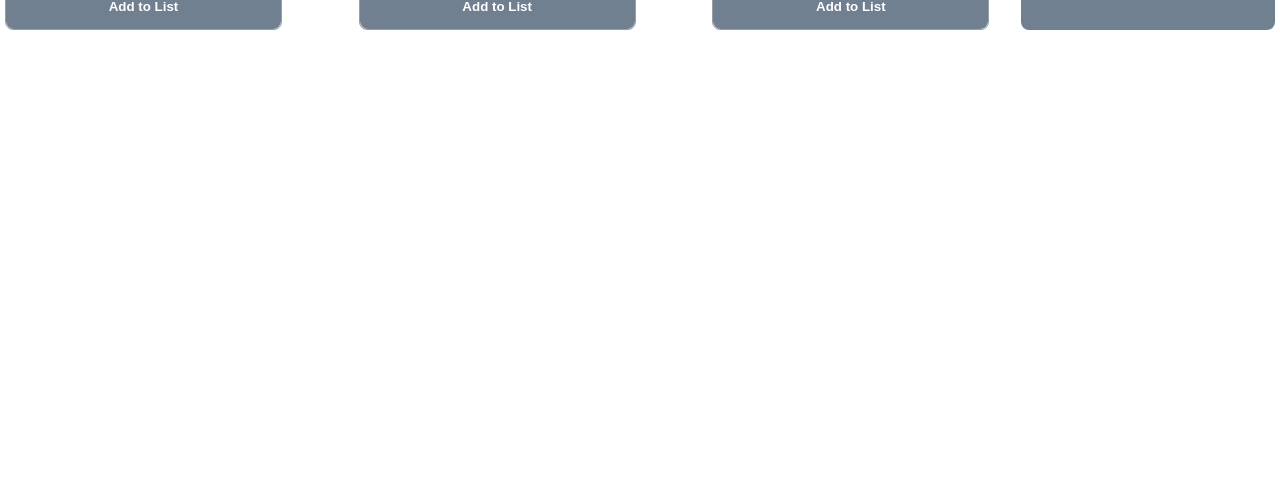
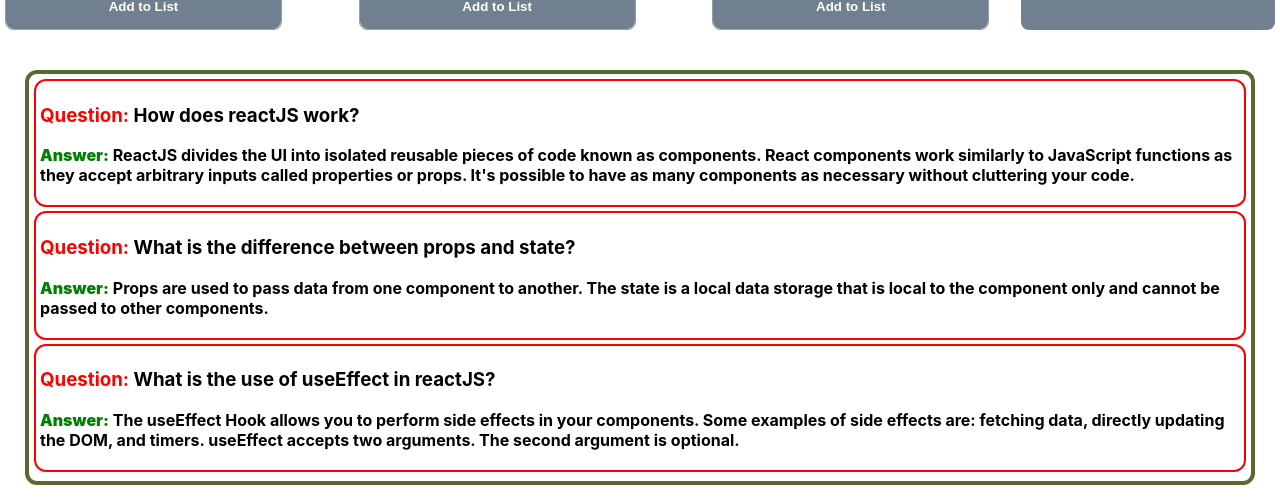
Before and after one commit to AH-Araf/Assignment8, a React (Create React App) app: page / in a window 1280 px wide. Shown: the part 1237-1739 px from the top of the page. Before the commit the page ends 1287 px from the top, so only its background shows below. Built offline with nearby package versions, Linux system fonts and the light colour scheme.

Commit message:
footer done

```diff
--- a/src/App.css
+++ b/src/App.css
@@ -36,3 +36,11 @@
     transform: rotate(360deg);
   }
 }
+
+.footer{
+  margin: 20px;
+  margin-top: 40px;
+  border: 4px solid darkolivegreen;
+  border-radius: 12px;
+  padding: 5px;
+}
--- a/src/App.js
+++ b/src/App.js
@@ -1,4 +1,5 @@
 import './App.css';
+import Footer from './components/Footer/Footer';
 import Gym from './components/Gym/Gym';
 import Header from './components/Header/Header';
 
@@ -7,6 +8,9 @@ function App() {
     <div className="App a">
       <Header></Header>
       <Gym></Gym>
+      <div className='footer'>
+        <Footer></Footer>
+      </div>
     </div>
   );
 }
--- /dev/null
+++ b/src/components/Footer/Footer.css
@@ -0,0 +1,13 @@
+.question{
+    color: red;
+}
+.answer{
+    color: green;
+    font-weight:bolder;
+}
+.border{
+    border: 2px solid red;
+    padding: 4px;
+    border-radius: 12px;
+    margin-bottom: 4px;
+}
--- /dev/null
+++ b/src/components/Footer/Footer.js
@@ -0,0 +1,22 @@
+import React from 'react';
+import './Footer.css'
+const Footer = () => {
+    return (
+        <div>
+            <div className='border'>
+                <h3><span className='question'>Question:</span> How does reactJS work?</h3>
+                <b><p><span className='answer'>Answer:</span> ReactJS divides the UI into isolated reusable pieces of code known as components. React components work similarly to JavaScript functions as they accept arbitrary inputs called properties or props. It's possible to have as many components as necessary without cluttering your code.</p></b>
+            </div>
+            <div className='border'>
+                <h3><span className='question'>Question:</span> What is the difference between props and state?</h3>
+                <b><p><span className='answer'>Answer:</span> Props are used to pass data from one component to another. The state is a local data storage that is local to the component only and cannot be passed to other components.</p></b>
+            </div>
+            <div className='border'>
+            <h3><span className='question'>Question:</span> What is the use of useEffect in reactJS?</h3>
+                <b><p><span className='answer'>Answer:</span> The useEffect Hook allows you to perform side effects in your components. Some examples of side effects are: fetching data, directly updating the DOM, and timers. useEffect accepts two arguments. The second argument is optional.</p></b>
+            </div>
+        </div>
+    );
+};
+
+export default Footer;
```
